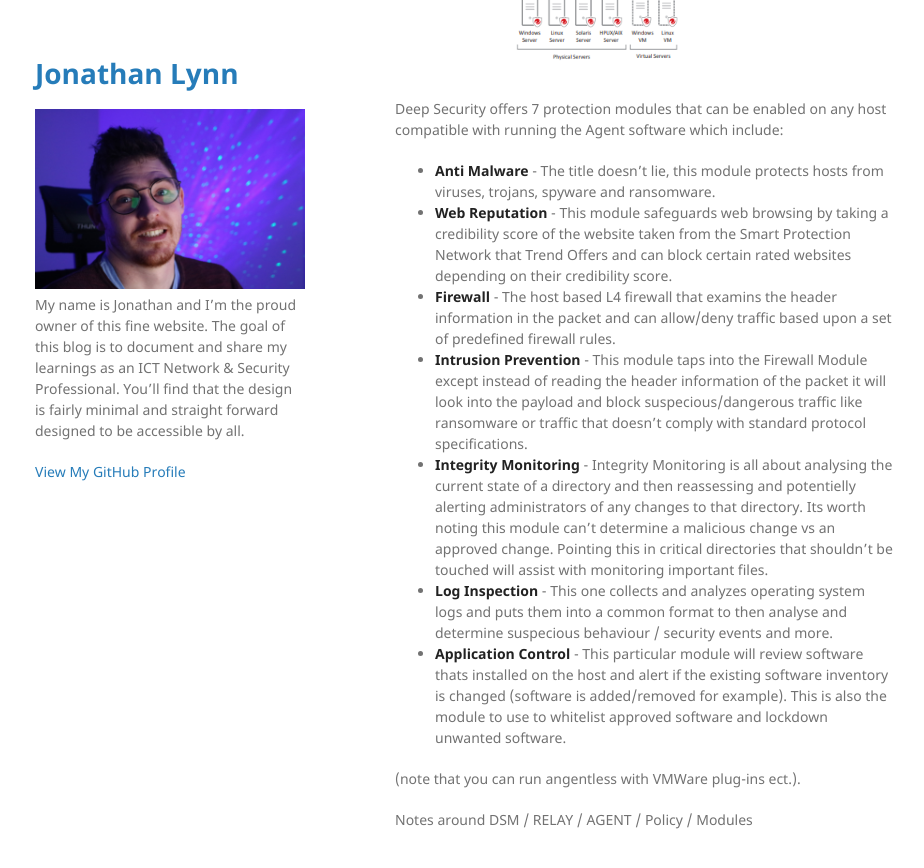
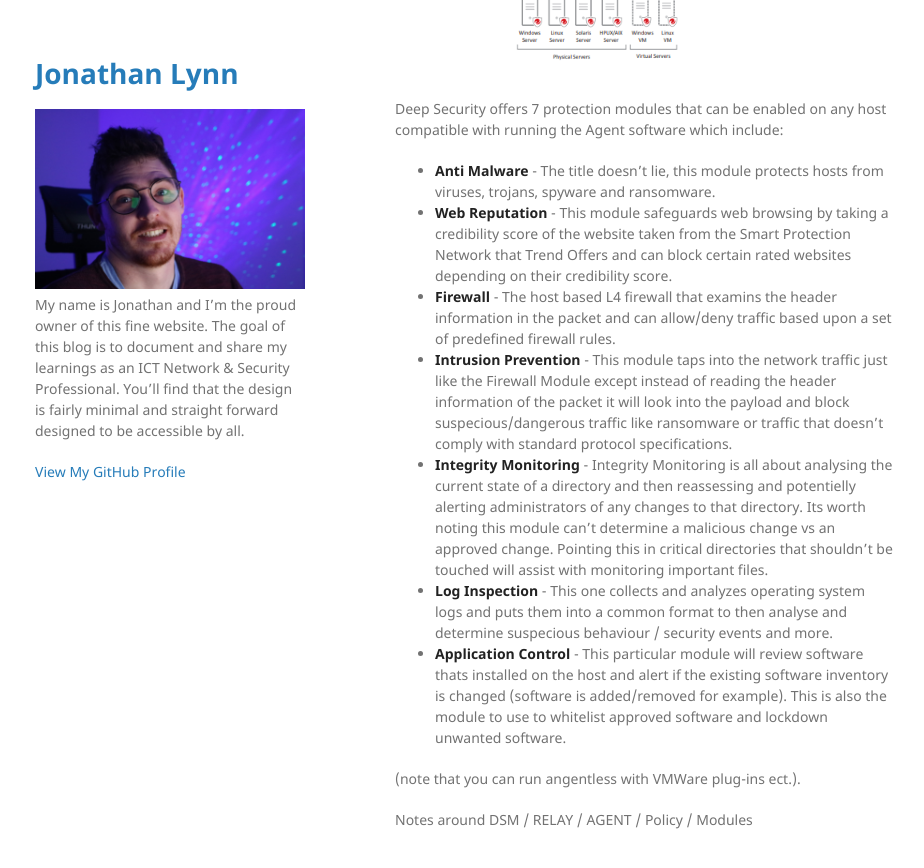
Before and after one commit to jonathanLynn/jonathanlynn.github.io, a Jekyll site: the page built from assets/blogposts/2021-AUG-TRENDMICRO-deepsecuritycertified.md, in a window 1280 px wide and 900 px high, scrolled down 647 px. Shown: the top 868 px of the window, without its empty margins (175-1099 px from the left). Built offline with Jekyll 4.4.1, drawn with Linux system fonts in a browser that asks for light colours; our own code applies the rules of GitHub Pages for plain Markdown files.

Commit message:
Update 2021-AUG-TRENDMICRO-deepsecuritycertified.md

```diff
--- a/assets/blogposts/2021-AUG-TRENDMICRO-deepsecuritycertified.md
+++ b/assets/blogposts/2021-AUG-TRENDMICRO-deepsecuritycertified.md
@@ -11,7 +11,7 @@ and the agents. Below is a diagram from the course material that outlines the bi
   * **Anti Malware** - The title doesn't lie, this module protects hosts from viruses, trojans, spyware and ransomware.
   * **Web Reputation** - This module safeguards web browsing by taking a credibility score of the website taken from the Smart Protection Network that Trend Offers and can block      certain rated websites depending on their credibility score.
   * **Firewall** - The host based L4 firewall that examins the header information in the packet and can allow/deny traffic based upon a set of predefined firewall rules.
-  * **Intrusion Prevention** - This module taps into the Firewall Module except instead of reading the header information of the packet it will look into the payload and block suspecious/dangerous traffic like ransomware or traffic that doesn't comply with standard protocol specifications.
+  * **Intrusion Prevention** - This module taps into the network traffic just like the Firewall Module except instead of reading the header information of the packet it will look into the payload and block suspecious/dangerous traffic like ransomware or traffic that doesn't comply with standard protocol specifications.
   * **Integrity Monitoring** - Integrity Monitoring is all about analysing the current state of a directory and then reassessing and potentielly alerting administrators of any changes to that directory. Its worth noting this module can't determine a malicious change vs an approved change. Pointing this in critical directories that shouldn't be touched will assist with monitoring important files.
   * **Log Inspection** - This one collects and analyzes operating system logs and puts them into a common format to then analyse and determine suspecious behaviour / security events and more.
   * **Application Control** - This particular module will review software thats installed on the host and alert if the existing software inventory is changed (software is added/removed for example). This is also the module to use to whitelist approved software and lockdown unwanted software.
```
